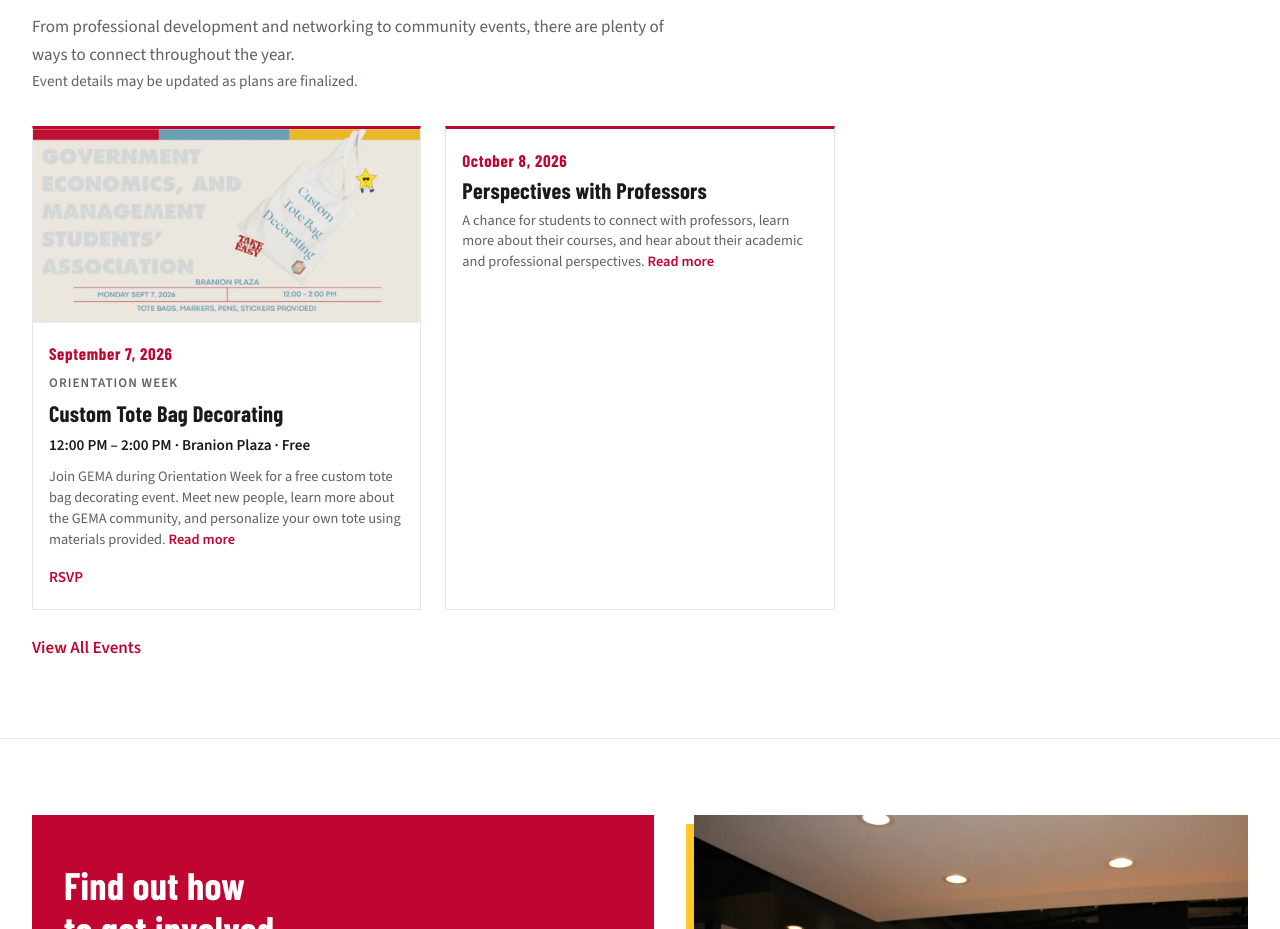
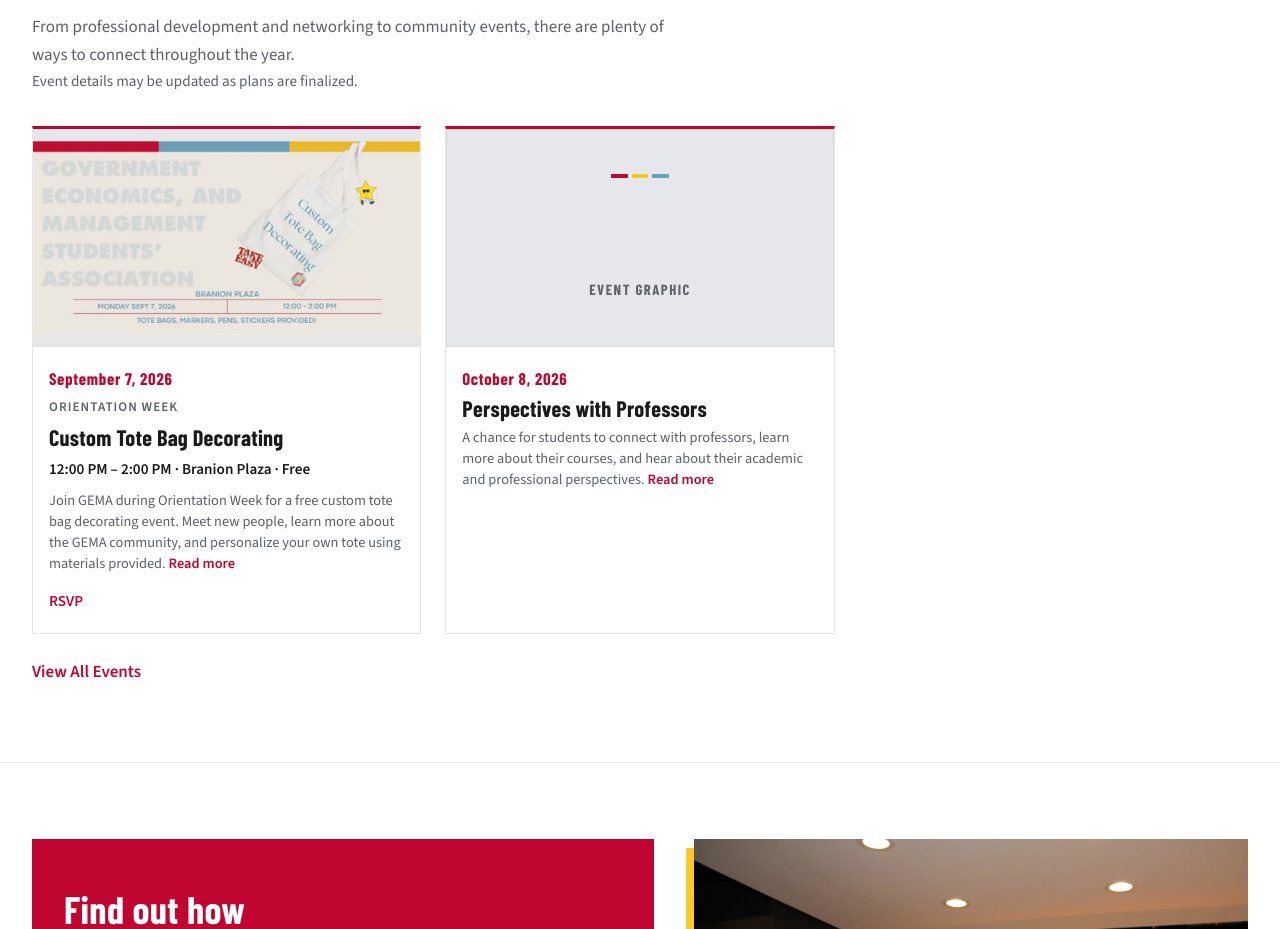
Before and after one commit to koenkirschner21-oss/gema-website, a React (Vite) app: page / in a window 1280 px wide. Shown: the part 1893-2822 px from the top of the page. Built offline with nearby package versions, Linux system fonts and the light colour scheme; no server answers.

Commit message:
Add event graphic placeholders to homepage and Events cards
Preview the final poster-style event layout with a consistent placeholder treatment before real graphics are added.

Co-authored-by: Cursor <cursoragent@cursor.com>

```diff
--- a/src/components/EventCard.css
+++ b/src/components/EventCard.css
@@ -32,9 +32,47 @@
 .event-card__media {
   display: grid;
   place-items: center;
-  aspect-ratio: 2 / 1;
+  aspect-ratio: 16 / 9;
   background: var(--color-placeholder);
   overflow: hidden;
+}
+
+.event-card__media--placeholder {
+  gap: 0.55rem;
+  box-shadow: inset 0 0 0 1px rgba(26, 26, 26, 0.06);
+}
+
+.event-card__media-mark {
+  display: flex;
+  gap: 0.22rem;
+}
+
+.event-card__media-mark span {
+  display: block;
+  width: 1.05rem;
+  height: 0.22rem;
+}
+
+.event-card__media-mark span:nth-child(1) {
+  background: var(--color-red);
+}
+
+.event-card__media-mark span:nth-child(2) {
+  background: var(--color-gold);
+}
+
+.event-card__media-mark span:nth-child(3) {
+  background: var(--color-blue);
+}
+
+.event-card__media-label {
+  margin: 0;
+  color: var(--color-placeholder-text);
+  font-family: var(--font-heading);
+  font-size: 0.92rem;
+  font-weight: 700;
+  letter-spacing: 0.1em;
+  text-transform: uppercase;
 }
 
 .event-card__media img {
--- a/src/components/EventCard.tsx
+++ b/src/components/EventCard.tsx
@@ -17,7 +17,21 @@ type EventCardProps = {
   placeholder?: boolean
   readMoreTo?: string
   readMoreDetails?: boolean
+  showGraphicPlaceholder?: boolean
   onOpenDetails?: (event: GemaEvent) => void
+}
+
+function EventGraphicPlaceholder() {
+  return (
+    <div className="event-card__media event-card__media--placeholder" aria-hidden="true">
+      <span className="event-card__media-mark">
+        <span />
+        <span />
+        <span />
+      </span>
+      <span className="event-card__media-label">Event Graphic</span>
+    </div>
+  )
 }
 
 function EventPhoto({ src, alt }: { src: string; alt: string }) {
@@ -43,6 +57,7 @@ export function EventCard({
   placeholder = false,
   readMoreTo,
   readMoreDetails = false,
+  showGraphicPlaceholder = false,
   onOpenDetails,
 }: EventCardProps) {
   const [detailsOpen, setDetailsOpen] = useState(false)
@@ -53,7 +68,7 @@ export function EventCard({
         className="event-card event-card--placeholder"
         aria-label="Event details coming soon"
       >
-        <div className="event-card__media" aria-hidden="true" />
+        <EventGraphicPlaceholder />
         <div className="event-card__body">
           <h3>More Fall events are coming soon</h3>
           <p className="event-card__copy">
@@ -75,6 +90,7 @@ export function EventCard({
     ? event.fullDescription || event.shortDescription
     : event.shortDescription
   const showRegistration = Boolean(event.registrationUrl) && !isPastEvent(event)
+  const showMedia = Boolean(event.image) || showGraphicPlaceholder
   const className = [
     'event-card',
     compact ? 'event-card--compact' : '',
@@ -94,13 +110,15 @@ export function EventCard({
 
   return (
     <article className={className}>
-      {compact || !event.image ? null : (
+      {compact || !showMedia ? null : event.image ? (
         <div className="event-card__media">
           <EventPhoto
             src={event.image}
             alt={`${event.title} promotional graphic`}
           />
         </div>
+      ) : (
+        <EventGraphicPlaceholder />
       )}
       <div className="event-card__body">
         {dateLabel ? (
--- a/src/components/EventsCarousel.tsx
+++ b/src/components/EventsCarousel.tsx
@@ -171,7 +171,7 @@ export function EventsCarousel({ events }: { events: GemaEvent[] }) {
             className="events-carousel__slide"
             aria-label={`${event.title}, ${index + 1} of ${events.length}`}
           >
-            <EventCard event={event} readMoreDetails />
+            <EventCard event={event} readMoreDetails showGraphicPlaceholder />
           </div>
         ))}
       </div>
--- a/src/pages/Home.tsx
+++ b/src/pages/Home.tsx
@@ -187,7 +187,12 @@ export function Home() {
           </div>
           <div className="home-events__grid">
             {homepageEvents.map((event) => (
-              <EventCard key={event.id} event={event} readMoreDetails />
+              <EventCard
+                key={event.id}
+                event={event}
+                readMoreDetails
+                showGraphicPlaceholder
+              />
             ))}
             {Array.from({ length: remainingEventPlaceholders }, (_, index) => (
               <EventCard key={`event-placeholder-${index}`} placeholder />
```
